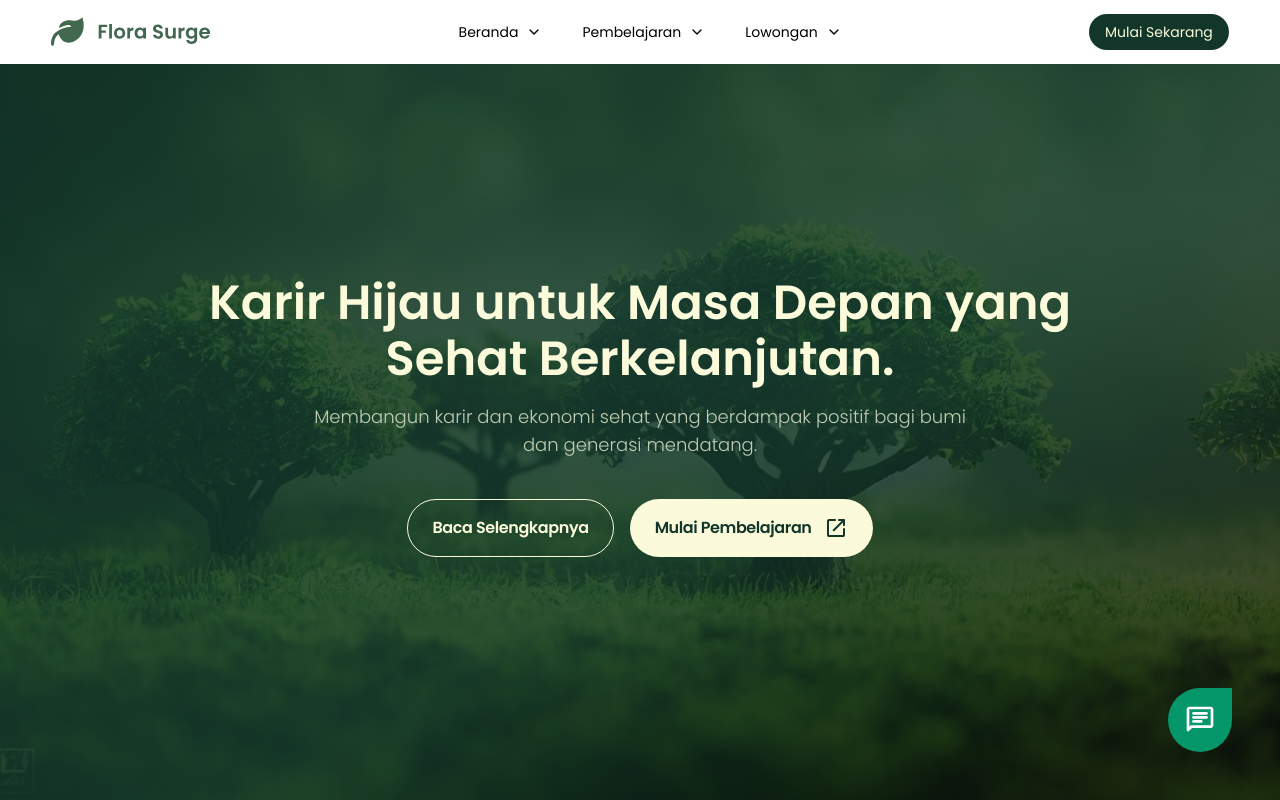
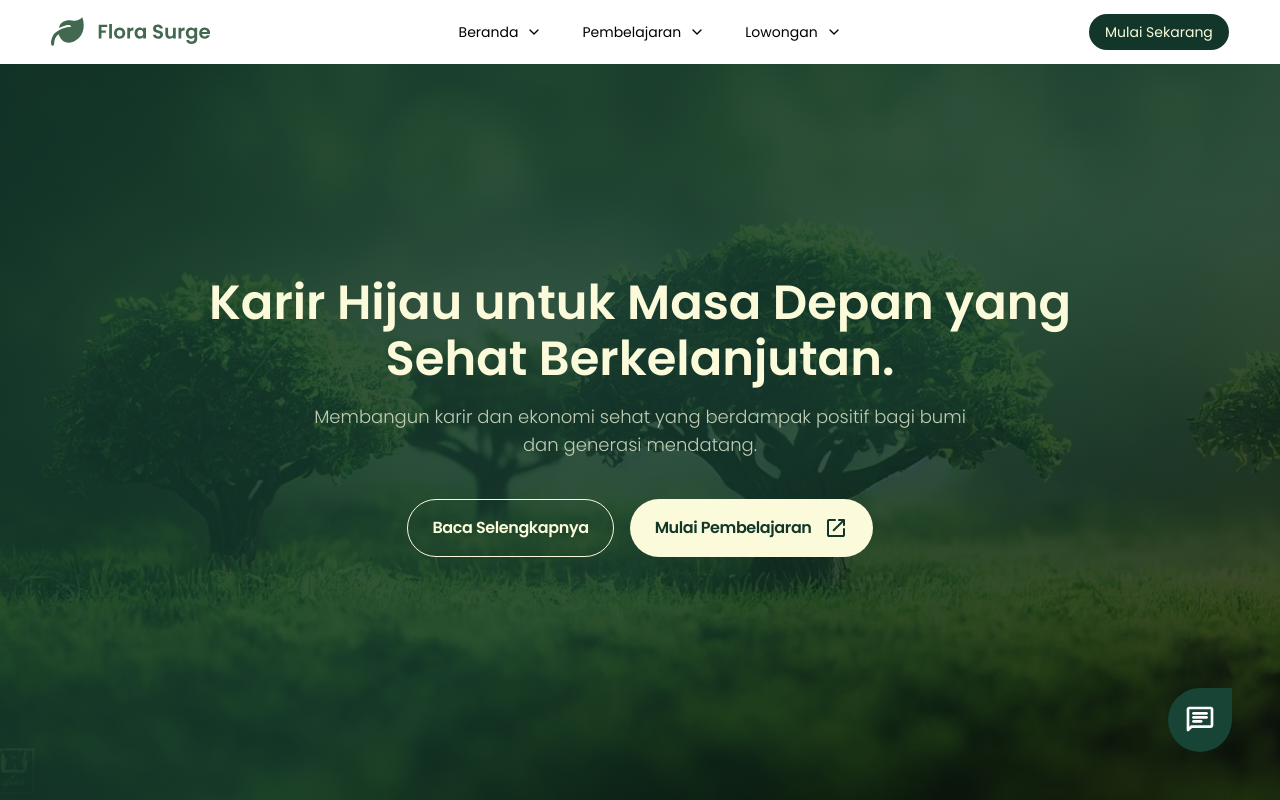
Before and after one commit to AmirHamzah-1Fz/flora-surge, a React (Vite) app: page / in a window 1280 px wide. Shown: the top 800 px of the page. Built offline with nearby package versions, Linux system fonts and the light colour scheme.

Commit message:
Adjust chatbot button color

```diff
--- a/src/components/ChatBot.tsx
+++ b/src/components/ChatBot.tsx
@@ -20,7 +20,7 @@ function ChatBot() {
     <>
       <button
         onClick={() => setIsOpen(!isOpen)}
-        className={`rounded-tr-5xl fixed right-6 z-[110] transition-all ease-in-out will-change-transform md:right-12 ${isOpen ? '-bottom-20 duration-[600ms]' : 'bottom-12 duration-[400ms]'} flex h-14 w-14 cursor-pointer items-center justify-center rounded-tl-full rounded-br-full rounded-bl-full bg-[#059669] p-[16px] hover:scale-105 hover:bg-[hsl(159,49%,11%)] hover:shadow-lg active:scale-95 md:h-16 md:w-16`}
+        className={`rounded-tr-5xl fixed right-6 z-[110] transition-all ease-in-out will-change-transform md:right-12 ${isOpen ? '-bottom-20 duration-[600ms]' : 'bottom-12 duration-[400ms]'} flex h-14 w-14 cursor-pointer items-center justify-center rounded-tl-full rounded-br-full rounded-bl-full bg-[hsl(159,49%,18%)] p-[16px] hover:scale-105 hover:bg-[hsl(159,49%,11%)] hover:shadow-lg active:scale-95 md:h-16 md:w-16`}
         title="Tanya FloraBot"
       >
         <svg className="h-full w-full shrink-0" xmlns="http://www.w3.org/2000/svg" viewBox="0 -960 960 960" fill="#ffffff">
```
